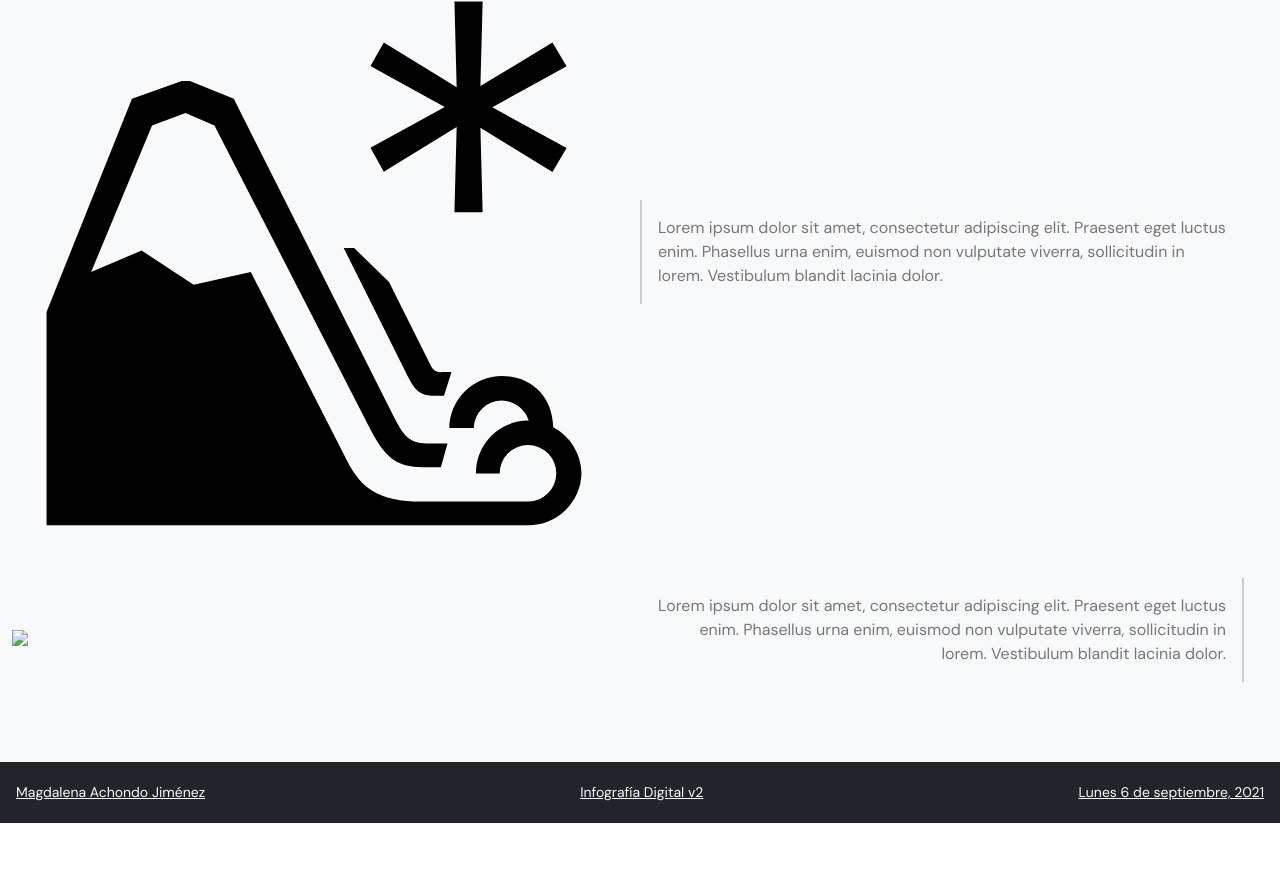
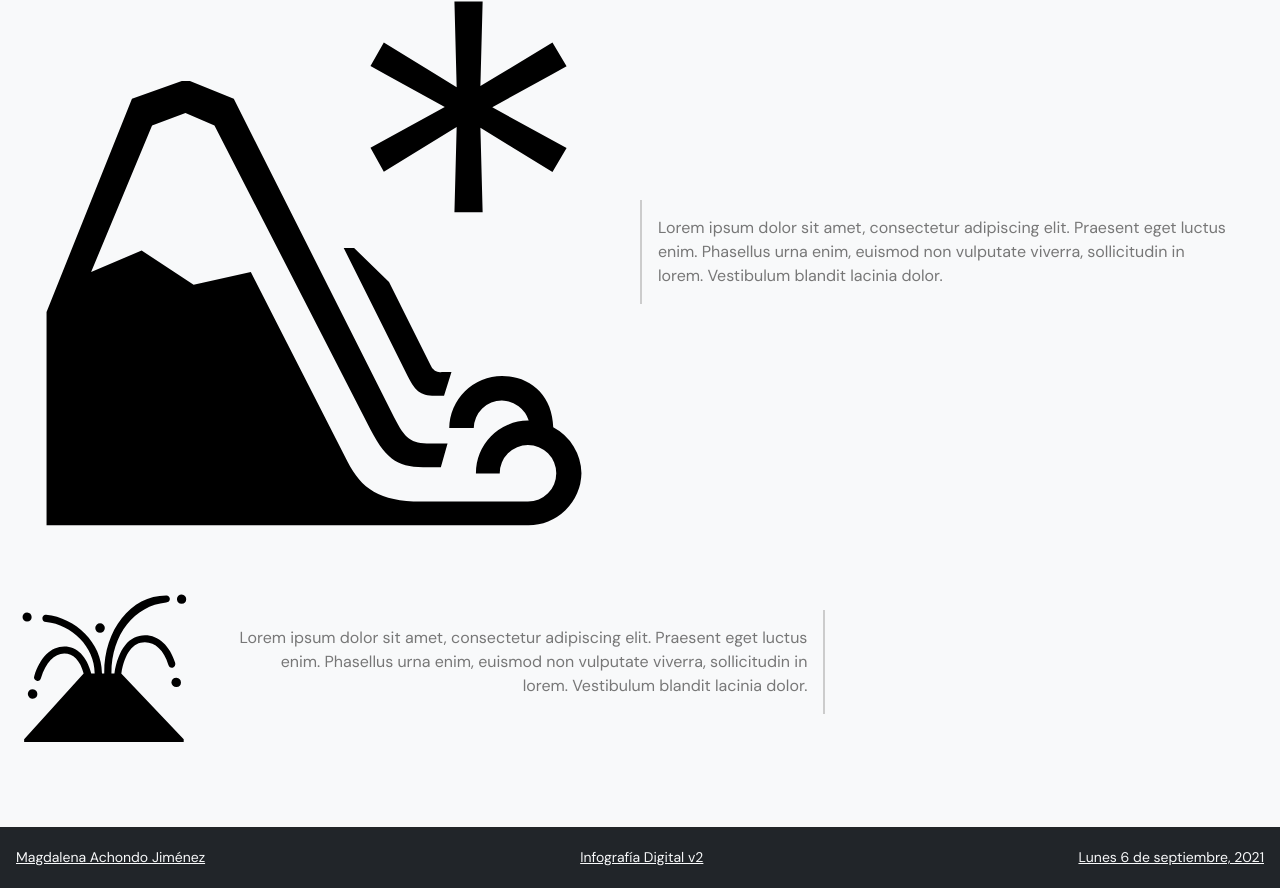
Before and after one commit to MagdalenaAchondo/codigo-malo-lol, a plain HTML site: page index.html in a window 1280 px wide. Shown: the part 1959-2847 px from the top of the page. Before the commit the page ends 2782 px from the top, so only its background shows below. Drawn offline with nearby package versions, Linux system fonts and the light colour scheme.

Commit message:
Update index.html

```diff
--- a/index.html
+++ b/index.html
@@ -105,7 +105,10 @@
                 </figure>
 
                 <figure class="row d-flex align-items-center">
-                    <img src="img/reemplazar-5.svg" class="img-fluid col-12 col-md-6" />
+                    <svg xmlns="http://www.w3.org/2000/svg" viewBox="0 0 100 100" class="img-fluid col-12 col-md-2">
+<title>44_Volcano_eruption_v15</title>
+<path d="M8.15,23.52a2.39,2.39,0,0,1-2.46-2.46A2.46,2.46,0,0,1,8.15,18.6a2.65,2.65,0,0,1,2.46,2.46A2.55,2.55,0,0,1,8.15,23.52Zm50.8,28L92.65,87v1.48H6.55V87l32.1-35.43C36.81,44.43,33,40.74,28.2,40.74c-5.41,0-10,4.8-12.55,13.28a1.71,1.71,0,0,1-2.33,1.36A1.75,1.75,0,0,1,12,53c3.08-10.09,9-16,16.24-16,6.89,0,12.18,5.41,14.51,14.51h1.85v-.24c0-14-12.3-26.2-26.2-27.55a2,2,0,0,1-2-2,1.73,1.73,0,0,1,2-1.85c16,1.6,30.13,15.26,30.13,31.37v.24h1.24v-.24C49.73,28.19,64,9.5,83.18,9.5a1.78,1.78,0,0,1,2,1.84c0,1.11-.74,1.72-2,1.85-17,1.72-29.52,17.1-29.52,38.13v.24h1.6c2.09-13.28,8-20.66,16.48-20.66,7.38,0,13.53,5.78,16.24,14.76a2,2,0,0,1-1.35,2.71c-1.11.24-2-.5-2.34-1.73-2.22-7.5-7-12-12.55-12C65.47,34.59,60.79,40.37,59,51.56ZM11.23,60.05a2.76,2.76,0,0,1,2.46,2.58,2.55,2.55,0,0,1-2.46,2.46,2.6,2.6,0,0,1-2.71-2.46A2.8,2.8,0,0,1,11.23,60.05ZM44.93,27a2.58,2.58,0,0,1,5.16,0,2.58,2.58,0,0,1-5.16,0ZM88.72,53.78a2.76,2.76,0,0,1,2.46,2.58,2.55,2.55,0,0,1-2.46,2.46A2.61,2.61,0,0,1,86,56.36,2.8,2.8,0,0,1,88.72,53.78ZM94,11.47a2.55,2.55,0,0,1-2.46,2.46A2.67,2.67,0,0,1,89,11.47a2.6,2.6,0,0,1,2.59-2.59A2.5,2.5,0,0,1,94,11.47Z"></path>
+</svg>
                     <figcaption class="col-12 col-md-6">
                         <p>Lorem ipsum dolor sit amet, consectetur adipiscing elit. Praesent eget luctus enim. Phasellus urna enim, euismod non vulputate viverra, sollicitudin in lorem. Vestibulum blandit lacinia dolor.</p>
                     </figcaption>
```
